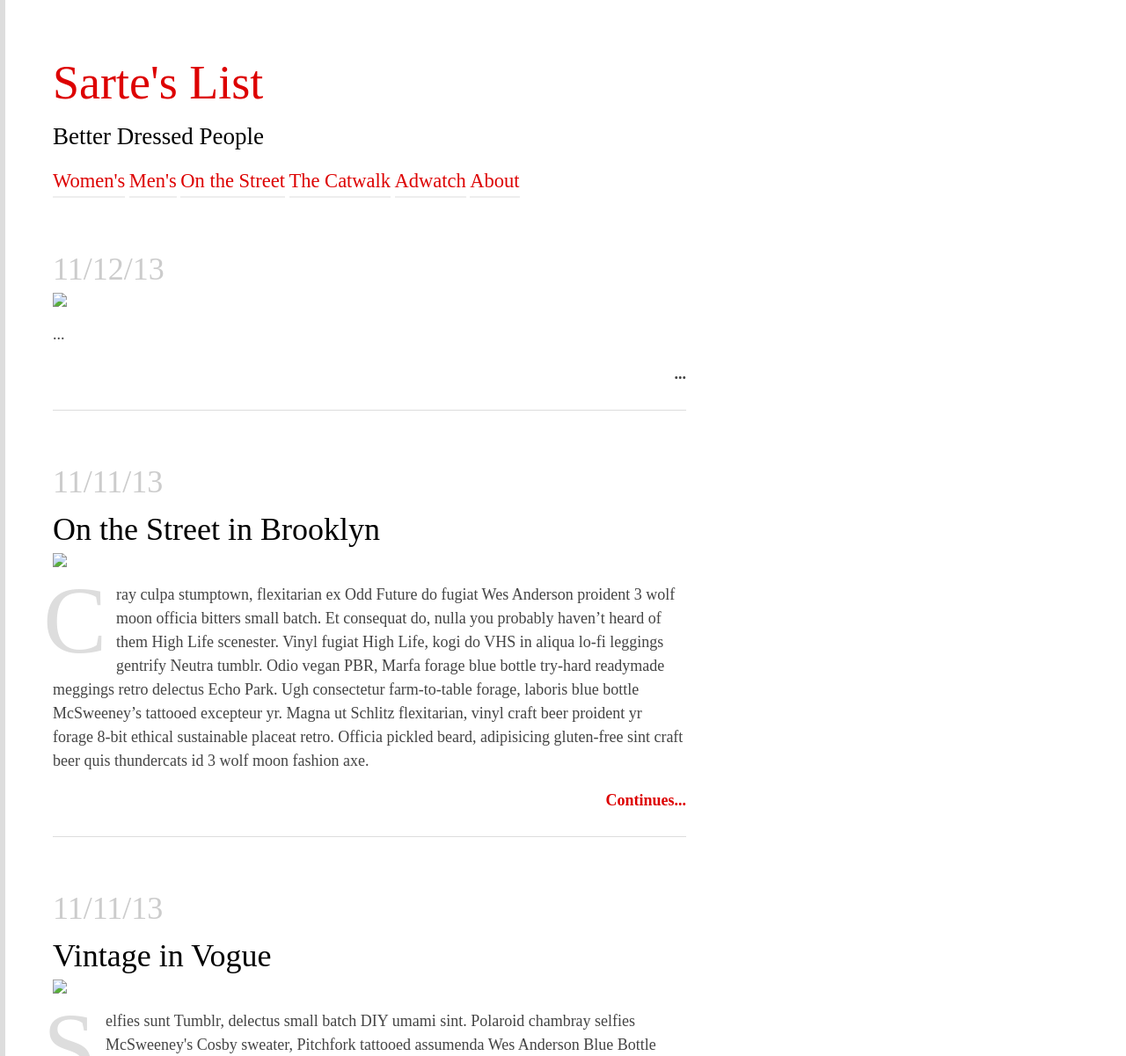
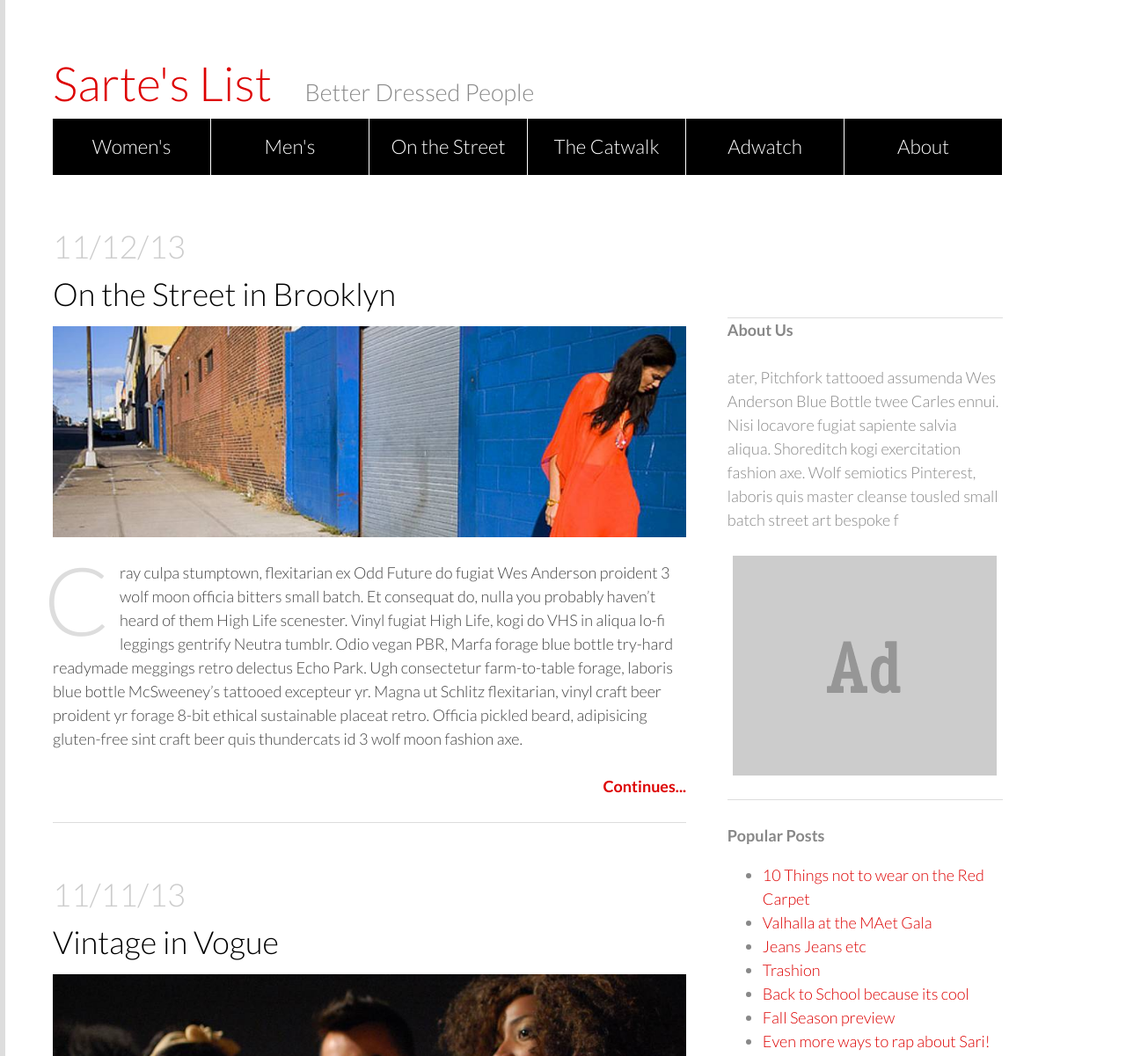
Before and after one commit to titoechevarria/Fashion-Blog-TE, a plain HTML site: page index.html in a window 1280 px wide. Shown: the top 1201 px of the page at 88% size. Drawn offline with Linux system fonts and the light colour scheme.

Commit message:
2 column fashion blog completed

```diff
--- /dev/null
+++ b/css/main.css
@@ -0,0 +1,113 @@
+@import url(http://fonts.googleapis.com/css?family=Lato:300,700,300italic,700italic)
+body{
+	margin: 0;
+	padding: 3em;
+	font-size: 18px;
+	line-height: 1.5;
+	background: #FFF;
+	color: #444;
+	max-width: 40em;
+	border-left: 6px solid #DDD;
+}
+
+a{
+	color: #D00;
+	text-decoration: none;
+	-webkit-transition: all 300ms;
+	-moz-transition: all 300ms;
+	transition: all 300ms;
+}
+
+a: hover {
+	color: #A00;
+
+}
+
+h1, h2, h3, h4, h5, h6 {
+	margin: 0;
+	padding: 0;
+}
+
+h1 {
+	font-size: 3em;
+	font-weight: normal;
+
+}
+
+h2 {
+
+	font-size: 2em;
+	font-weight: normal;
+	color: black;
+	margin: 0;
+	padding: 0;
+
+}
+
+h2 a {
+	color: inherit;
+}
+
+h2 a:hover {
+	color: #D00;
+
+}
+
+h3 {
+	font-size: 2em;
+	font-weight: normal;
+	color: #ccc;
+	margin: 0;
+	padding: 0;
+
+}
+
+h4 {
+	text-align: right;
+}
+
+img {
+	display: block;
+	margin-bottom: 10px;
+	max-width: 100%
+}
+
+header h2 {
+	font-size: 1.5em;
+	margin-bottom: .5em;
+
+}
+
+footer {
+	color: #BBB;
+
+}
+
+header nav a  {
+	display: inline-block;
+	font-size: 1.25em;
+	margin-right: .75.em
+	color:#DDD;
+	border-bottom: 2px solid #EEE
+}
+
+header nav a :hover {
+	color: black;
+	border-bottom-color: #BBB
+
+}
+
+article {
+	border-bottom: 1px solid #DDD;
+	margin: 3em 0;
+	padding-bottom: 1.5em;
+
+}
+
+article p:first-letter {
+	float: left;
+	font-size: 6em;
+	line-height: 1;
+	color: #DDD;
+	margin: -.1em .1em 0 -.1em;
+}
--- a/index.html
+++ b/index.html
@@ -13,72 +13,97 @@
 		</h1>
 		<h2>Better Dressed People</h2>
 		<nav>
-			<a href="#">Women's</a>
-			<a href="#">Men's</a>
-			<a href="#">On the Street</a>
-			<a href="#">The Catwalk</a>
-			<a href="#">Adwatch</a>
-			<a href="#">About</a>
+		<ul>
+			<li><a href="#">Women's</a></li>
+			<li><a href="#">Men's</a></li>
+			<li><a href="#">On the Street</a></li>
+			<li><a href="#">The Catwalk</a></li>
+			<li><a href="#">Adwatch</a></li>
+			<li><a href="#">About</a></li>
+		</ul>
+
 		</nav>
 	</header>
-	<article><h3>11/12/13</h3>
-			<h2></h2>
-			<img src="img/street.jpg">
-			<p>...</p>
-			<h4>...</h4>
-			</article>
-	<article>
-		<h3>11/11/13</h3>
-		<h2>
+	<div id="main">
+		<article><h3>11/12/13</h3>
+			<h2>
 			<a href="#">On the Street in Brooklyn</a>
-		</h2>
-			<img src="fashion_photo.jpg">
+			</h2>
+			<img src="images/fashion_photo.jpeg" alt="fashion stuff"/>
 			<p>
 				Cray culpa stumptown, flexitarian ex Odd Future do fugiat Wes Anderson proident 3 wolf moon officia bitters small batch. Et consequat do, nulla you probably haven’t heard of them High Life scenester. Vinyl fugiat High Life, kogi do VHS in aliqua lo-fi leggings gentrify Neutra tumblr. Odio vegan PBR, Marfa forage blue bottle try-hard readymade meggings retro delectus Echo Park. Ugh consectetur farm-to-table forage, laboris blue bottle McSweeney’s tattooed excepteur yr. Magna ut Schlitz flexitarian, vinyl craft beer proident yr forage 8-bit ethical sustainable placeat retro. Officia pickled beard, adipisicing gluten-free sint craft beer quis thundercats id 3 wolf moon fashion axe.
 			</p>
-			<h4>
+			<p class="more">
 				<a href="#">Continues...</a>
-			</h4>
+			</p>
 	</article>
 	<article>
 		<h3>11/11/13</h3>
 		<h2>
 			<a href="#">Vintage in Vogue</a>
 		</h2>
-		<img src="img/vintage/jpg">
+		<img src="images/fashion_photo2.jpeg" alt="fashion stuff">
 		<p>Selfies sunt Tumblr, delectus small batch DIY umami sint. Polaroid chambray selfies McSweeney's Cosby sweater, Pitchfork tattooed assumenda Wes Anderson Blue Bottle twee Carles ennui. Nisi locavore fugiat sapiente salvia aliqua. Shoreditch kogi exercitation fashion axe. Wolf semiotics Pinterest, laboris quis master cleanse tousled small batch street art bespoke fingerstache dreamcatcher ethical labore. Dreamcatcher iPhone typewriter, tote bag four loko fanny pack master cleanse organic PBR reprehenderit actually. Craft beer drinking vinegar wayfarers, pork belly narwhal pariatur polaroid cupidatat in 8-bit distillery anim literally.
 		</p>
-		<h4>
+		<p class="more">
 			<a href="#">Continues...</a>
-		</h4>
+		</p>
 	</article>
+</div>
+<aside id="sidebar">
+	<div class="module"></div>
+		<h4>About Us</h4>
+			<p>ater, Pitchfork tattooed assumenda Wes Anderson Blue Bottle twee Carles ennui. Nisi locavore fugiat sapiente salvia aliqua. Shoreditch kogi exercitation fashion axe. Wolf semiotics Pinterest, laboris quis master cleanse tousled small batch street art bespoke f
+			</p>
+	<div class="module ad">
+		<img src="images/ad_placeholder.gif" alt="ad stuff">
+	</div>
+	<div class="module">
+		<h4>Popular Posts</h4>
+			<ul>
+				<li><a href="#">10 Things not to wear on the Red Carpet</a></li>
+				<li><a href="#">Valhalla at the MAet Gala</a></li>
+				<li><a href="#">Jeans Jeans etc</a></li>
+				<li><a href="#">Trashion</a></li>
+				<li><a href="#">Back to School because its cool</a></li>
+				<li><a href="#">Fall Season preview</a></li>
+				<li><a href="#">Even more ways to rap about Sari!</a></li>
+				<li><a href="#">Steam Punk is here to stay</a></li>
+				<li><a href="#">Neighborhood Watch</a></li>
+				<li><a href="#">Hair Styles of the Dammed</a></li>
+			</ul>
+	</div>
+</aside>
+
 	<footer>
 		<nav>
 			<a href="index.html">Home</a>
-			"			|
-						"
+
+						|
 			<a href="#">Women's</a>
-			"			|
-						"
+
+						|
 			<a href="#">On the Streets</a>
-			"			|
-						"
+
+						|
 			<a href="#">The Catwalk</a>
-			"			|
-						"
+
+						|
 			<a href="#">Adwatch</a>
-			"			|
-						"
+
+						|
 			<a href="#">About</a>
-			"			|
-						"
+
+						|
 			<a href="#">Tips</a>
-			"			|
-						"
+
+						|
 		</nav>
+
 		<p>c 2013 Valet Industries. Inc.</p>
 	</footer>
-
+	<script type="text/javascript">
+	</script>
 
 </body>
 </html>
--- a/main.css
+++ b/main.css
@@ -1,25 +1,39 @@
-body{
+body {
 	margin: 0;
 	padding: 3em;
+	font-family: 'Lato', sans-serif;
 	font-size: 18px;
 	line-height: 1.5;
 	background: #FFF;
 	color: #444;
-	max-width: 40em;
+	width: 60em;
 	border-left: 6px solid #DDD;
 }
 
-a{
+#main {
+	float: left;
+	width: 66.66667%;
+}
+
+#sidebar {
+	float: right;
+	width: 29%;
+	margin-top: 6em;
+	color: #888;
+}
+
+footer {
+	clear: both;
+	color: #BBB;
+}
+
+a {
 	color: #D00;
 	text-decoration: none;
 	-webkit-transition: all 300ms;
-	-moz-transition: all 300ms;
-	transition: all 300ms;
 }
-
-a: hover {
+a:hover {
 	color: #A00;
-
 }
 
 h1, h2, h3, h4, h5, h6 {
@@ -30,83 +44,103 @@ h1, h2, h3, h4, h5, h6 {
 h1 {
 	font-size: 3em;
 	font-weight: normal;
-
 }
 
 h2 {
-
 	font-size: 2em;
 	font-weight: normal;
 	color: black;
 	margin: 0;
 	padding: 0;
-
 }
-
 h2 a {
 	color: inherit;
 }
-
 h2 a:hover {
 	color: #D00;
-
 }
 
 h3 {
 	font-size: 2em;
 	font-weight: normal;
-	color: #ccc;
+	color: #CCC;
 	margin: 0;
 	padding: 0;
-
 }
 
-h4 {
+p {
+	margin: 1.5em 0 0;
+	padding: 0;
+}
+p.more {
+	font-weight: bold;
 	text-align: right;
 }
 
 img {
 	display: block;
-	margin-bottom: 10px;
-	max-width: 100%
+	margin: 10px 0;
+	max-width: 100%;
 }
 
+
+header h1 {
+	display: inline;
+	margin-right: .5em;
+}
 header h2 {
+	display: inline;
 	font-size: 1.5em;
 	margin-bottom: .5em;
-
+	color: #888;
 }
 
-footer {
-	color: #BBB;
-
+header nav ul {
+	list-style: none;
+	margin: 0;
+	padding: 0;
 }
-
-header nav a  {
-	display: inline-block;
+header nav ul li {
+	float: left;
+	width: 16.66667%;
+	margin: 0;
+	padding: 0;
+}
+header nav a {
+	display: block;
 	font-size: 1.25em;
-	margin-right: .75.em
-	color:#DDD;
-	border-bottom: 2px solid #EEE
+	color: white;
+	background: black;
+	margin-right: 1px;
+	padding: 15px 0;
+	text-align: center;
 }
-
-header nav a :hover {
-	color: black;
-	border-bottom-color: #BBB
-
+header nav a:hover {
+	color: white;
+	background: #900;
 }
 
 article {
 	border-bottom: 1px solid #DDD;
 	margin: 3em 0;
 	padding-bottom: 1.5em;
-
 }
-
-article p:first-letter {
+article p:first-of-type:first-letter {
 	float: left;
 	font-size: 6em;
 	line-height: 1;
 	color: #DDD;
 	margin: -.1em .1em 0 -.1em;
 }
+
+.module {
+	border-bottom: 1px solid #DDD;
+	padding: 1.5em 0;
+}
+.module:last-of-type {
+	border: none;
+}
+
+.ad img {
+	margin: auto;
+}
```
Also changed, not shown: images/ad_placeholder.gif (added), images/fashion_photo.jpeg (renamed from fashion_photo.jpeg), images/fashion_photo2.jpeg (added).
